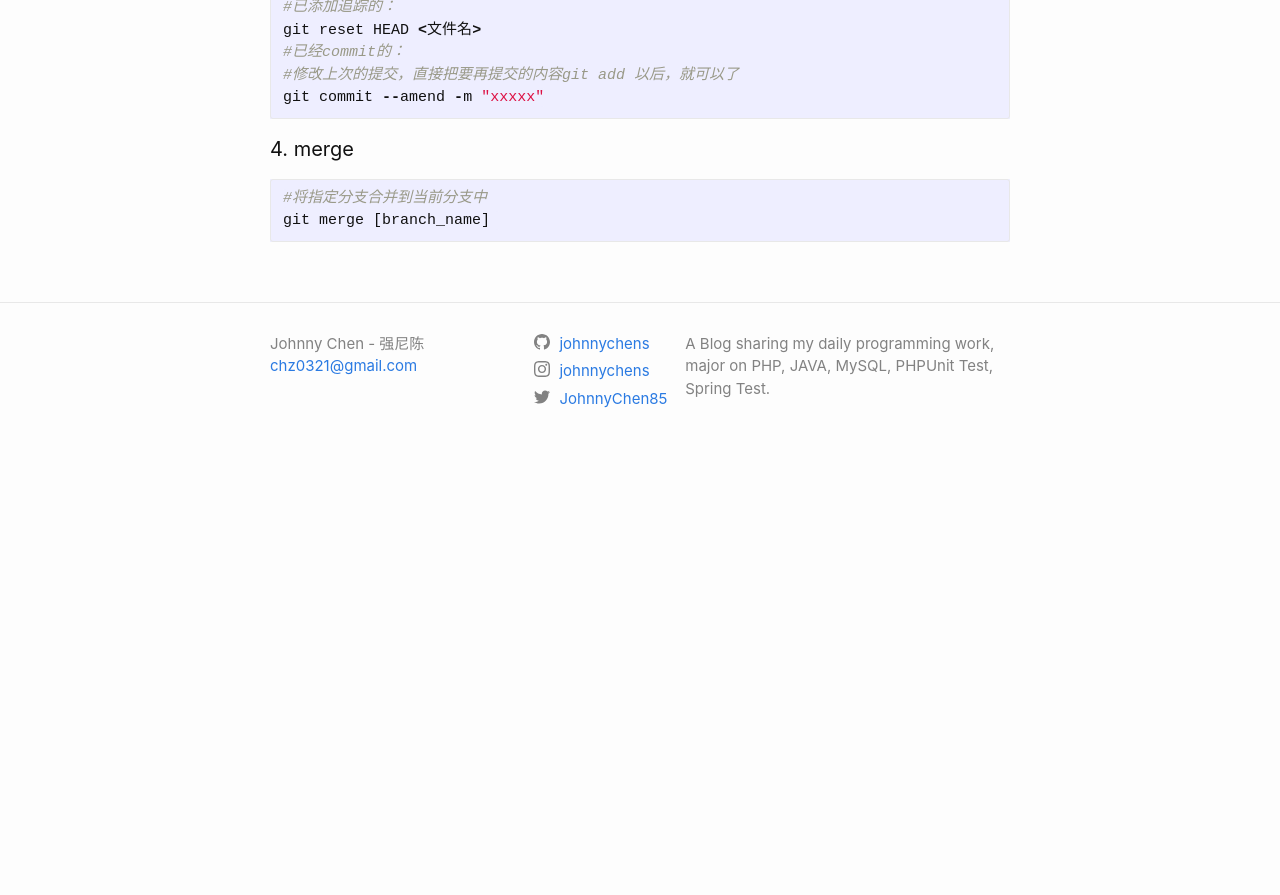
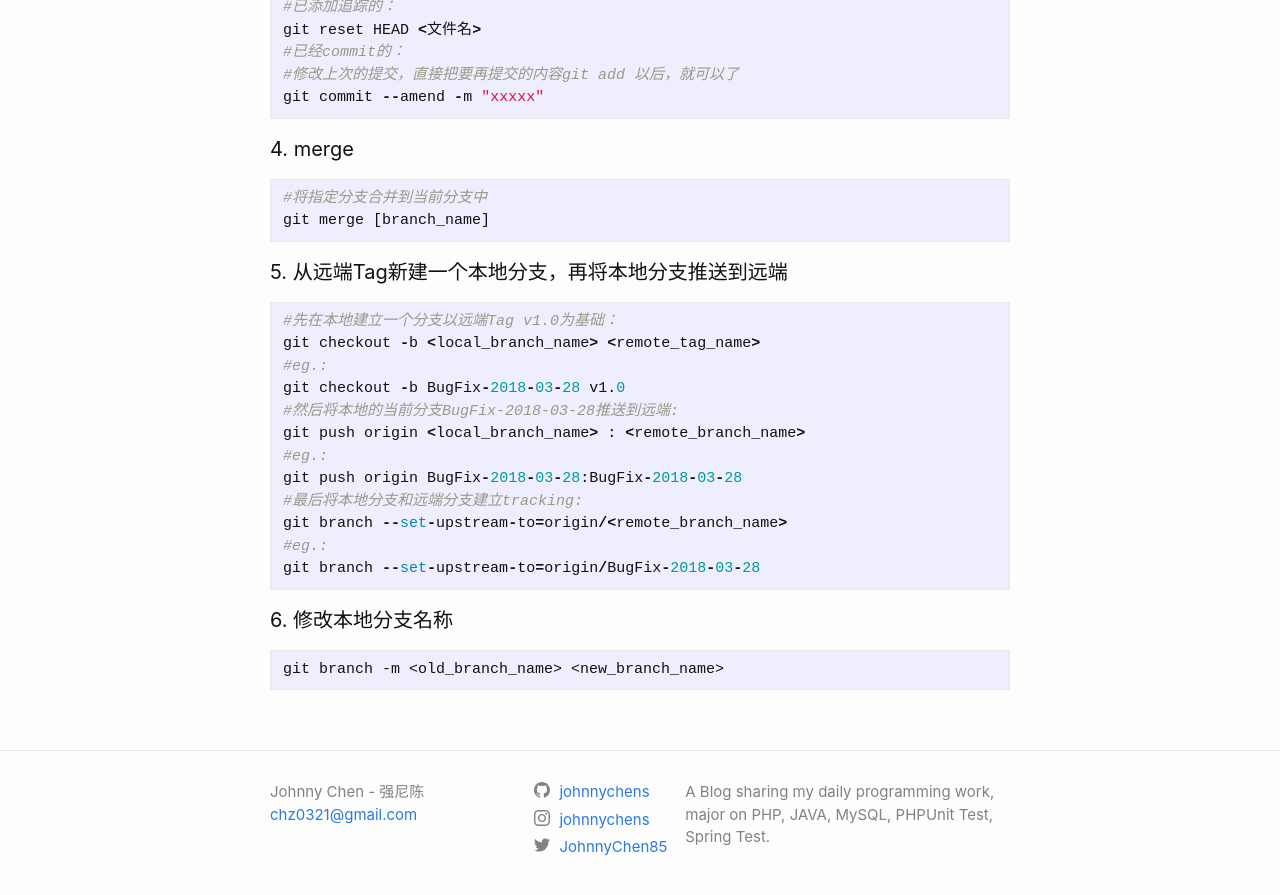
Before and after one commit to JohnnyChenS/johnnychens.github.io, a Jekyll site: the page built from _posts/2018-03-28-git-notes.md, in a window 1280 px wide and 900 px high, scrolled down 2124 px. Shown: the top 895 px of the window. Built offline with Jekyll 4.4.1, drawn with Linux system fonts in a browser that asks for light colours; comment, search, counter and statistics services are not loaded; before the commit the page ends 2594 px from its top, so only the background shows below that.

````diff
--- a/_posts/2018-03-28-git-notes.md
+++ b/_posts/2018-03-28-git-notes.md
@@ -113,3 +113,24 @@ git commit --amend -m "xxxxx"
 #将指定分支合并到当前分支中
 git merge [branch_name]
 ```
+
+#### 5. 从远端Tag新建一个本地分支，再将本地分支推送到远端
+```python
+#先在本地建立一个分支以远端Tag v1.0为基础：
+git checkout -b <local_branch_name> <remote_tag_name>
+#eg.:
+git checkout -b BugFix-2018-03-28 v1.0
+#然后将本地的当前分支BugFix-2018-03-28推送到远端:
+git push origin <local_branch_name> : <remote_branch_name>
+#eg.:
+git push origin BugFix-2018-03-28:BugFix-2018-03-28
+#最后将本地分支和远端分支建立tracking:
+git branch --set-upstream-to=origin/<remote_branch_name>
+#eg.:
+git branch --set-upstream-to=origin/BugFix-2018-03-28
+```
+
+#### 6. 修改本地分支名称
+```
+git branch -m <old_branch_name> <new_branch_name>
+```
````
Also changed, not shown: _drafts/writing-tests-of-controller-layer.md (deleted, +0 -33 lines), _posts/2018-04-09-writing-tests-of-controller-layer.md (added, +124 -0 lines), assets/img/structure.png (added).
